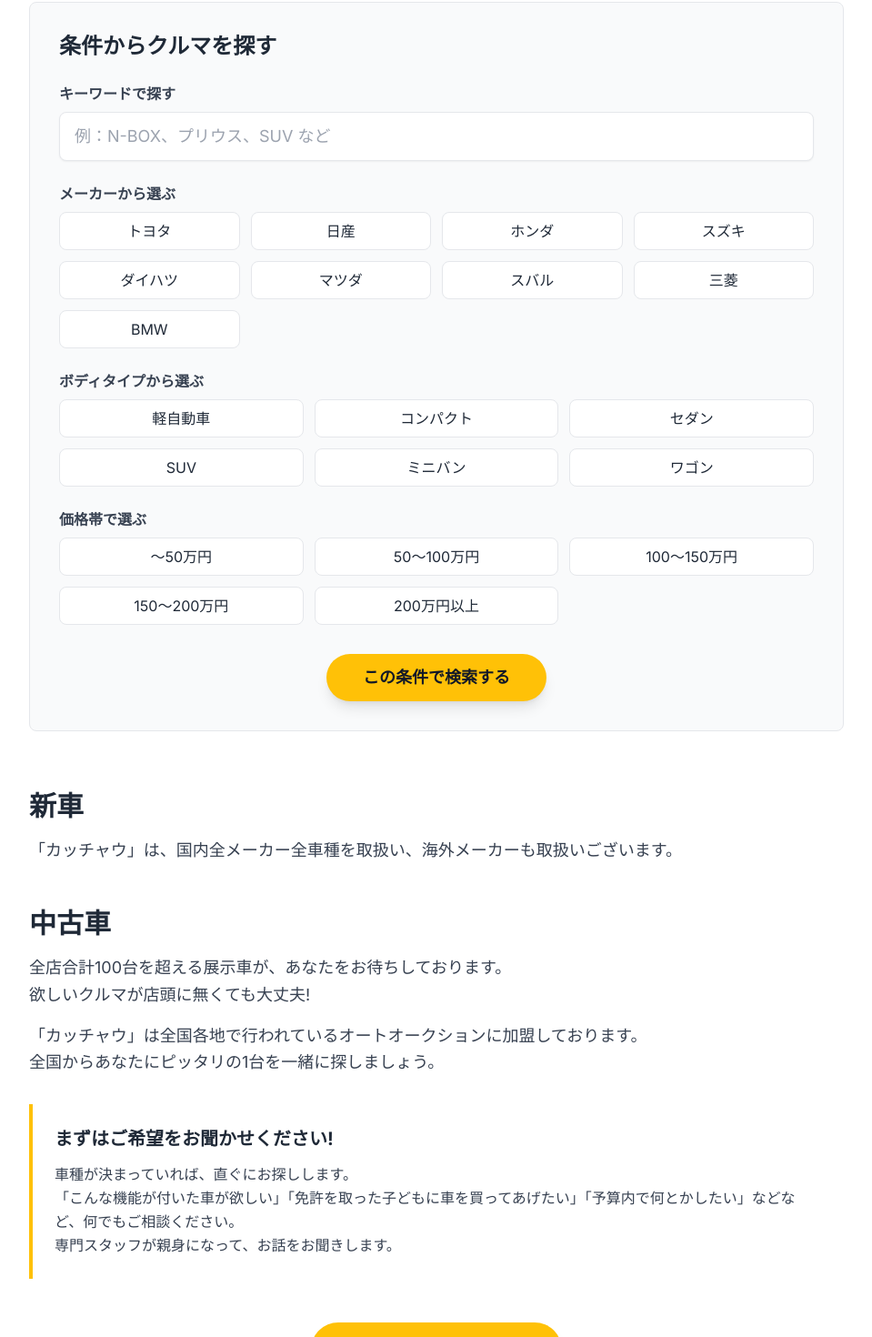
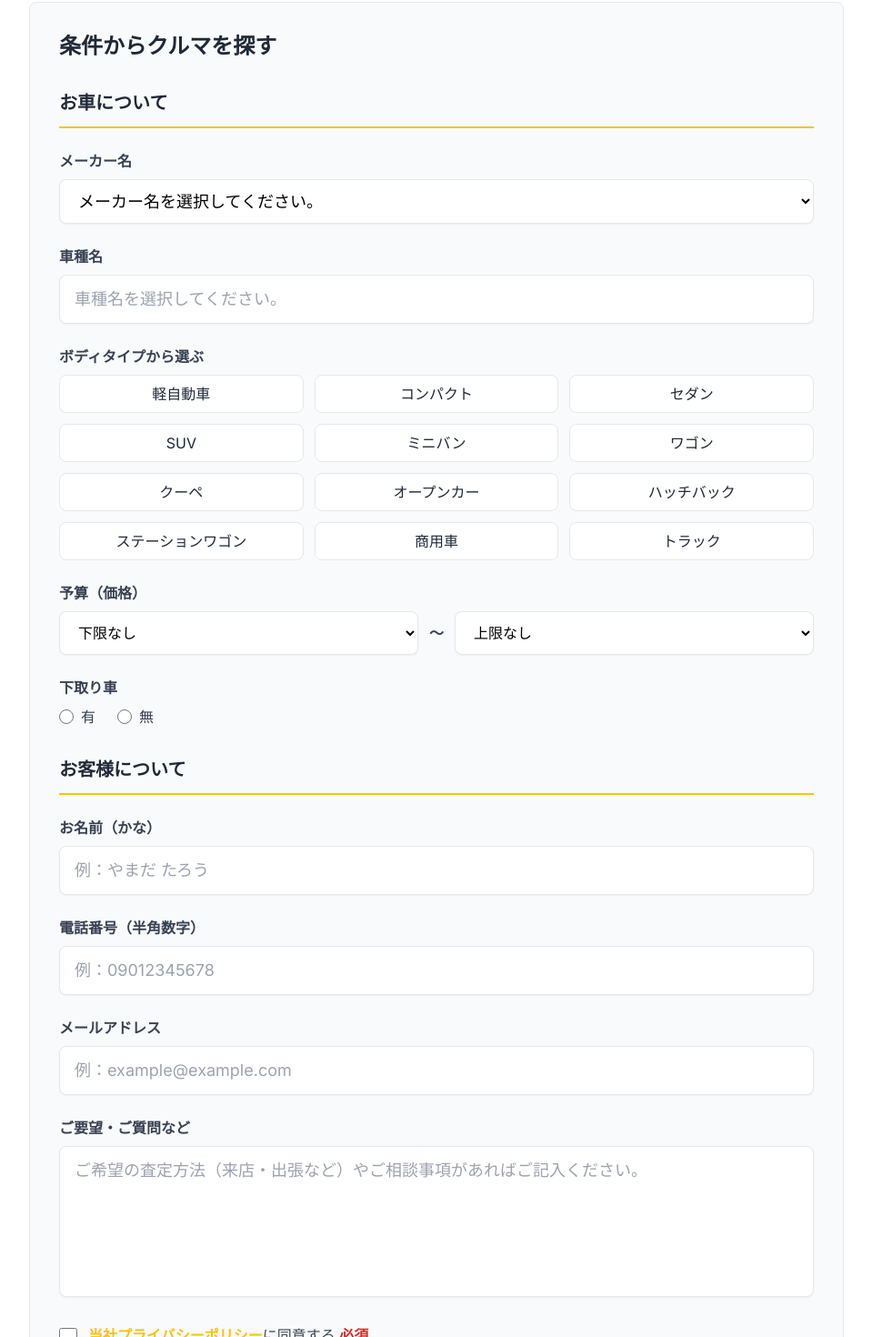
Before and after one commit to homepagebusinessfc-debug/homepage-business-project, a Next.js app: page /search in a window 1280 px wide. Shown: the part 1342-2812 px from the top of the page at 91% size, without its empty margins (160-1119 px from the left). Built offline with nearby package versions, Linux system fonts and the light colour scheme.

Commit message:
Update 4 files
- /app/sell/page.tsx
- /app/inspection/page.tsx
- /app/oil-change/page.tsx
- /app/search/page.tsx

```diff
--- a/app/inspection/page.tsx
+++ b/app/inspection/page.tsx
@@ -301,6 +301,23 @@ export default function InspectionPage() {
                 ></textarea>
               </div>
 
+              {/* プライバシーポリシー同意チェックボックス */}
+              <div className="bg-gray-50 border border-gray-300 rounded-lg p-4">
+                <label className="flex items-start gap-3 cursor-pointer">
+                  <input
+                    type="checkbox"
+                    required
+                    className="mt-1 w-5 h-5 text-kacchau border-gray-300 rounded focus:ring-2 focus:ring-kacchau"
+                  />
+                  <span className="text-gray-700">
+                    <a href="/privacy" target="_blank" className="text-kacchau hover:underline font-semibold">
+                      当社プライバシーポリシー
+                    </a>
+                    に同意する <span className="text-kacchau text-sm">必須</span>
+                  </span>
+                </label>
+              </div>
+
               <button
                 type="submit"
                 className="w-full bg-kacchau text-gray-900 py-4 rounded-lg font-bold text-lg hover:bg-kacchau-dark transition-colors shadow-lg"
--- a/app/oil-change/page.tsx
+++ b/app/oil-change/page.tsx
@@ -307,6 +307,23 @@ export default function OilChangePage() {
                 ></textarea>
               </div>
 
+              {/* プライバシーポリシー同意チェックボックス */}
+              <div className="bg-gray-50 border border-gray-300 rounded-lg p-4">
+                <label className="flex items-start gap-3 cursor-pointer">
+                  <input
+                    type="checkbox"
+                    required
+                    className="mt-1 w-5 h-5 text-kacchau border-gray-300 rounded focus:ring-2 focus:ring-kacchau"
+                  />
+                  <span className="text-gray-700">
+                    <a href="/privacy" target="_blank" className="text-kacchau hover:underline font-semibold">
+                      当社プライバシーポリシー
+                    </a>
+                    に同意する <span className="text-kacchau text-sm">必須</span>
+                  </span>
+                </label>
+              </div>
+
               <button
                 type="submit"
                 className="w-full bg-kacchau text-gray-900 py-4 rounded-lg font-bold text-lg hover:bg-kacchau-dark transition-colors shadow-lg"
--- a/app/search/page.tsx
+++ b/app/search/page.tsx
@@ -7,9 +7,17 @@ import { useState } from 'react';
 
 export default function SearchPage() {
   const [keyword, setKeyword] = useState('');
-  const [selectedMaker, setSelectedMaker] = useState<string | null>(null);
+  const [selectedMaker, setSelectedMaker] = useState<string>('');
+  const [selectedCarModel, setSelectedCarModel] = useState<string>('');
   const [selectedBody, setSelectedBody] = useState<string | null>(null);
-  const [selectedPrice, setSelectedPrice] = useState<string | null>(null);
+  const [priceMin, setPriceMin] = useState<string>('');
+  const [priceMax, setPriceMax] = useState<string>('');
+  const [tradein, setTradein] = useState<string>('');
+  const [customerName, setCustomerName] = useState<string>('');
+  const [phoneNumber, setPhoneNumber] = useState<string>('');
+  const [email, setEmail] = useState<string>('');
+  const [requirements, setRequirements] = useState<string>('');
+  const [agreedToPrivacy, setAgreedToPrivacy] = useState<boolean>(false);
 
   const [results, setResults] = useState<any[] | null>(null);
   const [searched, setSearched] = useState(false);
@@ -87,7 +95,28 @@ export default function SearchPage() {
     'マツダ',
     'スバル',
     '三菱',
+    'レクサス',
+    'いすゞ',
+    '日野',
     'BMW',
+    'メルセデス・ベンツ',
+    'アウディ',
+    'フォルクスワーゲン',
+    'ポルシェ',
+    'ボルボ',
+    'プジョー',
+    'ルノー',
+    'シトロエン',
+    'フィアット',
+    'アルファロメオ',
+    'ジープ',
+    'フォード',
+    'シボレー',
+    'キャデラック',
+    'テスラ',
+    'ミニ',
+    'ランドローバー',
+    'ジャガー',
   ];
 
   const bodyTypes = [
@@ -97,25 +126,38 @@ export default function SearchPage() {
     'SUV',
     'ミニバン',
     'ワゴン',
+    'クーペ',
+    'オープンカー',
+    'ハッチバック',
+    'ステーションワゴン',
+    '商用車',
+    'トラック',
   ];
 
-  const prices = [
-    '〜50万円',
-    '50〜100万円',
-    '100〜150万円',
-    '150〜200万円',
-    '200万円以上',
+  const priceOptions = [
+    '下限なし',
+    '60万円',
+    '90万円',
+    '120万円',
+    '150万円',
+    '200万円',
+    '300万円',
+    '400万円',
+    '500万円',
+    '600万円',
+    '700万円',
+    '800万円',
+    '900万円',
+    '1000万円',
   ];
 
   // ▼ 価格帯の判定
-  const priceInRange = (price: number, range: string | null) => {
-    if (!range) return true;
-    if (range === '〜50万円') return price <= 50;
-    if (range === '50〜100万円') return price >= 50 && price <= 100;
-    if (range === '100〜150万円') return price >= 100 && price <= 150;
-    if (range === '150〜200万円') return price >= 150 && price <= 200;
-    if (range === '200万円以上') return price >= 200;
-    return true;
+  const priceInRange = (price: number, min: string, max: string) => {
+    const priceValue = price;
+    const minValue = min === '' || min === '下限なし' ? 0 : parseInt(min.replace('万円', ''));
+    const maxValue = max === '' || max === '上限なし' ? Infinity : parseInt(max.replace('万円', ''));
+
+    return priceValue >= minValue && priceValue <= maxValue;
   };
 
   // ▼ 検索処理
@@ -127,9 +169,9 @@ export default function SearchPage() {
         car.maker.includes(keyword) ||
         car.body.includes(keyword);
 
-      const matchMaker = !selectedMaker || car.maker === selectedMaker;
+      const matchMaker = !selectedMaker || selectedMaker === 'メーカー名を選択してください。' || car.maker === selectedMaker;
       const matchBody = !selectedBody || car.body === selectedBody;
-      const matchPrice = priceInRange(car.totalPrice, selectedPrice);
+      const matchPrice = priceInRange(car.totalPrice, priceMin, priceMax);
 
       return matchKeyword && matchMaker && matchBody && matchPrice;
     });
@@ -181,47 +223,45 @@ export default function SearchPage() {
 
           {/* ▼ 検索UIブロック */}
           <div className="mb-12 border border-gray-200 rounded-lg p-6 md:p-8 bg-gray-50">
-            <h2 className="text-2xl font-bold text-gray-800 mb-6">
+            <h2 className="text-2xl font-bold text-gray-800 mb-8">
               条件からクルマを探す
             </h2>
 
-            {/* キーワード */}
+            {/* お車について */}
+            <div className="mb-8">
+              <h3 className="text-xl font-bold text-gray-800 mb-6 pb-3 border-b-2 border-kacchau">
+                お車について
+              </h3>
+
+              {/* メーカー名 */}
               <div className="mb-6">
                 <label className="block text-gray-700 font-semibold mb-2">
-                キーワードで探す
+                  メーカー名
+                </label>
+                <select
+                  value={selectedMaker}
+                  onChange={(e) => setSelectedMaker(e.target.value)}
+                  className="w-full border rounded-lg px-4 py-3 text-lg shadow-sm focus:outline-none focus:ring-2 focus:ring-kacchau bg-white"
+                >
+                  <option value="">メーカー名を選択してください。</option>
+                  {makers.map((m) => (
+                    <option key={m} value={m}>{m}</option>
+                  ))}
+                </select>
+              </div>
+
+              {/* 車種名 */}
+              <div className="mb-6">
+                <label className="block text-gray-700 font-semibold mb-2">
+                  車種名
                 </label>
                 <input
                   type="text"
-                value={keyword}
-                onChange={(e) => setKeyword(e.target.value)}
-                placeholder="例：N-BOX、プリウス、SUV など"
+                  value={selectedCarModel}
+                  onChange={(e) => setSelectedCarModel(e.target.value)}
+                  placeholder="車種名を選択してください。"
                   className="w-full border rounded-lg px-4 py-3 text-lg shadow-sm focus:outline-none focus:ring-2 focus:ring-kacchau"
                 />
-            </div>
-
-            {/* メーカー */}
-            <div className="mb-6">
-              <label className="block text-gray-700 font-semibold mb-2">
-                メーカーから選ぶ
-              </label>
-              <div className="grid grid-cols-2 md:grid-cols-4 gap-3">
-                {makers.map((m) => (
-                  <button
-                    key={m}
-                    type="button"
-                    onClick={() =>
-                      setSelectedMaker((prev) => (prev === m ? null : m))
-                    }
-                    className={`border rounded-lg px-3 py-2 text-sm md:text-base text-center transition ${
-                      selectedMaker === m
-                        ? 'bg-kacchau text-gray-900 border-kacchau'
-                        : 'bg-white text-gray-800 hover:bg-gray-50'
-                    }`}
-                  >
-                    {m}
-                  </button>
-                ))}
-              </div>
               </div>
 
               {/* ボディタイプ */}
@@ -249,28 +289,148 @@ export default function SearchPage() {
                 </div>
               </div>
 
-            {/* 価格帯 */}
+              {/* 予算（価格） */}
+              <div className="mb-6">
+                <label className="block text-gray-700 font-semibold mb-2">
+                  予算（価格）
+                </label>
+                <div className="flex flex-col md:flex-row gap-3 items-center">
+                  <select
+                    value={priceMin}
+                    onChange={(e) => setPriceMin(e.target.value)}
+                    className="w-full md:w-auto flex-1 border rounded-lg px-4 py-3 text-base shadow-sm focus:outline-none focus:ring-2 focus:ring-kacchau bg-white"
+                  >
+                    {priceOptions.map((p) => (
+                      <option key={p} value={p}>{p}</option>
+                    ))}
+                  </select>
+                  <span className="text-gray-700 font-semibold">〜</span>
+                  <select
+                    value={priceMax}
+                    onChange={(e) => setPriceMax(e.target.value)}
+                    className="w-full md:w-auto flex-1 border rounded-lg px-4 py-3 text-base shadow-sm focus:outline-none focus:ring-2 focus:ring-kacchau bg-white"
+                  >
+                    <option value="上限なし">上限なし</option>
+                    {priceOptions.slice(1).map((p) => (
+                      <option key={p} value={p}>{p}</option>
+                    ))}
+                  </select>
+                </div>
+              </div>
+
+              {/* 下取り車 */}
+              <div className="mb-6">
+                <label className="block text-gray-700 font-semibold mb-2">
+                  下取り車
+                </label>
+                <div className="flex gap-6">
+                  <label className="flex items-center cursor-pointer">
+                    <input
+                      type="radio"
+                      name="tradein"
+                      value="有"
+                      checked={tradein === '有'}
+                      onChange={(e) => setTradein(e.target.value)}
+                      className="mr-2 w-4 h-4 text-kacchau focus:ring-kacchau"
+                    />
+                    <span className="text-gray-700">有</span>
+                  </label>
+                  <label className="flex items-center cursor-pointer">
+                    <input
+                      type="radio"
+                      name="tradein"
+                      value="無"
+                      checked={tradein === '無'}
+                      onChange={(e) => setTradein(e.target.value)}
+                      className="mr-2 w-4 h-4 text-kacchau focus:ring-kacchau"
+                    />
+                    <span className="text-gray-700">無</span>
+                  </label>
+                </div>
+              </div>
+            </div>
+
+            {/* お客様について */}
             <div className="mb-8">
+              <h3 className="text-xl font-bold text-gray-800 mb-6 pb-3 border-b-2 border-kacchau">
+                お客様について
+              </h3>
+
+              {/* お名前（かな） */}
+              <div className="mb-6">
                 <label className="block text-gray-700 font-semibold mb-2">
-                価格帯で選ぶ
+                  お名前（かな）
                 </label>
-              <div className="grid grid-cols-2 md:grid-cols-3 gap-3">
-                {prices.map((p) => (
-                  <button
-                    key={p}
-                    type="button"
-                    onClick={() =>
-                      setSelectedPrice((prev) => (prev === p ? null : p))
-                    }
-                    className={`border rounded-lg px-3 py-2 text-sm md:text-base text-center transition ${
-                      selectedPrice === p
-                        ? 'bg-kacchau text-gray-900 border-kacchau'
-                        : 'bg-white text-gray-800 hover:bg-gray-50'
-                    }`}
-                  >
-                    {p}
-                  </button>
-                ))}
+                <input
+                  type="text"
+                  value={customerName}
+                  onChange={(e) => setCustomerName(e.target.value)}
+                  placeholder="例：やまだ たろう"
+                  className="w-full border rounded-lg px-4 py-3 text-lg shadow-sm focus:outline-none focus:ring-2 focus:ring-kacchau"
+                />
+              </div>
+
+              {/* 電話番号 */}
+              <div className="mb-6">
+                <label className="block text-gray-700 font-semibold mb-2">
+                  電話番号（半角数字）
+                </label>
+                <input
+                  type="tel"
+                  value={phoneNumber}
+                  onChange={(e) => setPhoneNumber(e.target.value)}
+                  placeholder="例：09012345678"
+                  className="w-full border rounded-lg px-4 py-3 text-lg shadow-sm focus:outline-none focus:ring-2 focus:ring-kacchau"
+                />
+              </div>
+
+              {/* メールアドレス */}
+              <div className="mb-6">
+                <label className="block text-gray-700 font-semibold mb-2">
+                  メールアドレス
+                </label>
+                <input
+                  type="email"
+                  value={email}
+                  onChange={(e) => setEmail(e.target.value)}
+                  placeholder="例：example@example.com"
+                  className="w-full border rounded-lg px-4 py-3 text-lg shadow-sm focus:outline-none focus:ring-2 focus:ring-kacchau"
+                />
+              </div>
+
+              {/* ご要望・ご質問など */}
+              <div className="mb-6">
+                <label className="block text-gray-700 font-semibold mb-2">
+                  ご要望・ご質問など
+                </label>
+                <textarea
+                  value={requirements}
+                  onChange={(e) => setRequirements(e.target.value)}
+                  placeholder="ご希望の査定方法（来店・出張など）やご相談事項があればご記入ください。"
+                  rows={5}
+                  className="w-full border rounded-lg px-4 py-3 text-lg shadow-sm focus:outline-none focus:ring-2 focus:ring-kacchau resize-none"
+                />
+              </div>
+
+              {/* プライバシーポリシー同意 */}
+              <div className="mb-6">
+                <label className="flex items-start cursor-pointer">
+                  <input
+                    type="checkbox"
+                    checked={agreedToPrivacy}
+                    onChange={(e) => setAgreedToPrivacy(e.target.checked)}
+                    className="mr-3 mt-1 w-5 h-5 text-kacchau focus:ring-kacchau rounded"
+                  />
+                  <span className="text-gray-700">
+                    <Link href="/privacy" className="text-kacchau hover:underline font-semibold">
+                      当社プライバシーポリシー
+                    </Link>
+                    に同意する <span className="text-red-600 font-bold">必須</span>
+                  </span>
+                </label>
+                <p className="text-sm text-gray-600 mt-2 ml-8">
+                  ※お客様からご提供頂いた個人情報は、販売のご案内（電話・メール等）及びサービス提供のために利用いたします。
+                </p>
               </div>
             </div>
 
@@ -278,7 +438,12 @@ export default function SearchPage() {
               <button
                 type="button"
                 onClick={handleSearch}
-                className="inline-block px-10 py-3 bg-kacchau text-gray-900 text-lg font-bold rounded-full hover:bg-kacchau-dark transition-colors shadow-lg"
+                disabled={!agreedToPrivacy}
+                className={`inline-block px-10 py-3 text-lg font-bold rounded-full transition-colors shadow-lg ${
+                  agreedToPrivacy
+                    ? 'bg-kacchau text-gray-900 hover:bg-kacchau-dark cursor-pointer'
+                    : 'bg-gray-300 text-gray-500 cursor-not-allowed'
+                }`}
               >
                 この条件で検索する
               </button>
```
Also changed, not shown: app/sell/page.tsx (+4 -4 lines). Lines whose indentation alone changed are shown as unchanged.
